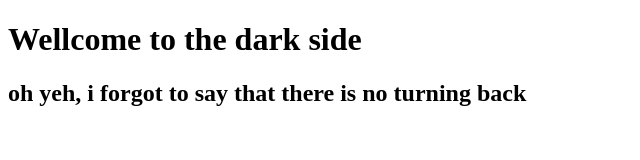
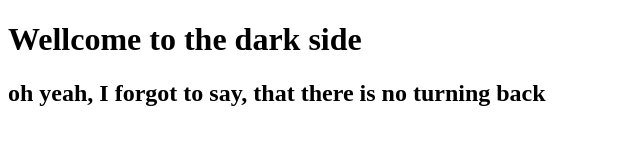
Before and after one commit to grenudi/testserver, a website: page browser/static/lohbox/index.html in a window 1280 px wide. Shown: the whole page, without its empty margins (0-640 px from the left). Drawn offline with Linux system fonts and the light colour scheme.

Commit message:
now it is realy working

```diff
--- a/browser/static/lohbox/index.html
+++ b/browser/static/lohbox/index.html
@@ -8,6 +8,6 @@
 </head>
 <body>
   <h1>Wellcome to the dark side</h1>
-  <h2>oh yeh, i forgot to say that there is no turning back</h2>
+  <h2>oh yeah, I forgot to say, that there is no turning back</h2>
 </body>
 </html>
--- a/controller/router.js
+++ b/controller/router.js
@@ -16,6 +16,7 @@ const lohbox = function(app){
     app.get("/",(req,res)=>{
       res.sendFile(Path.join(__dirname, "../browser/static/lohbox/index.html"));
     })
+    ok(app);
   });
 }
 
```
